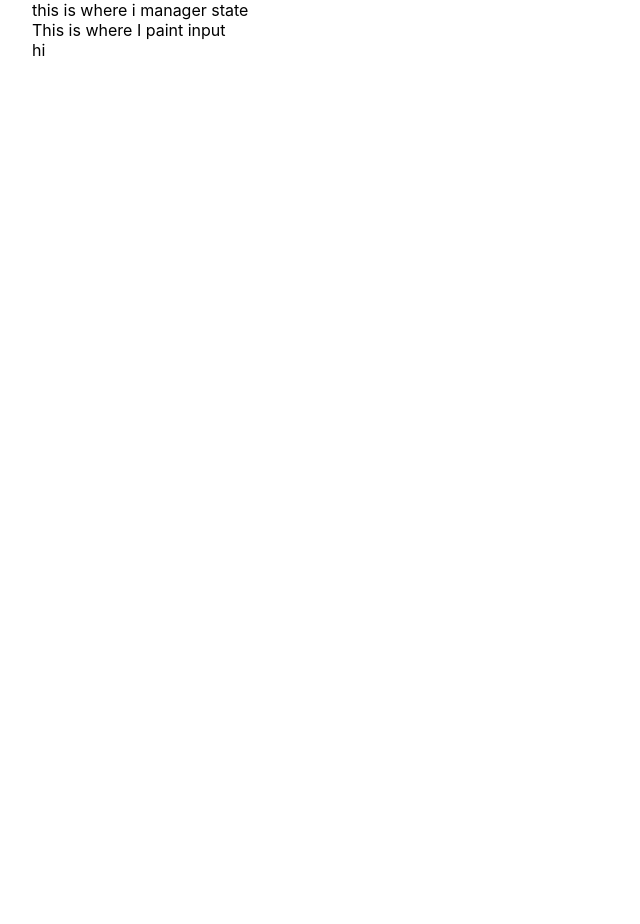
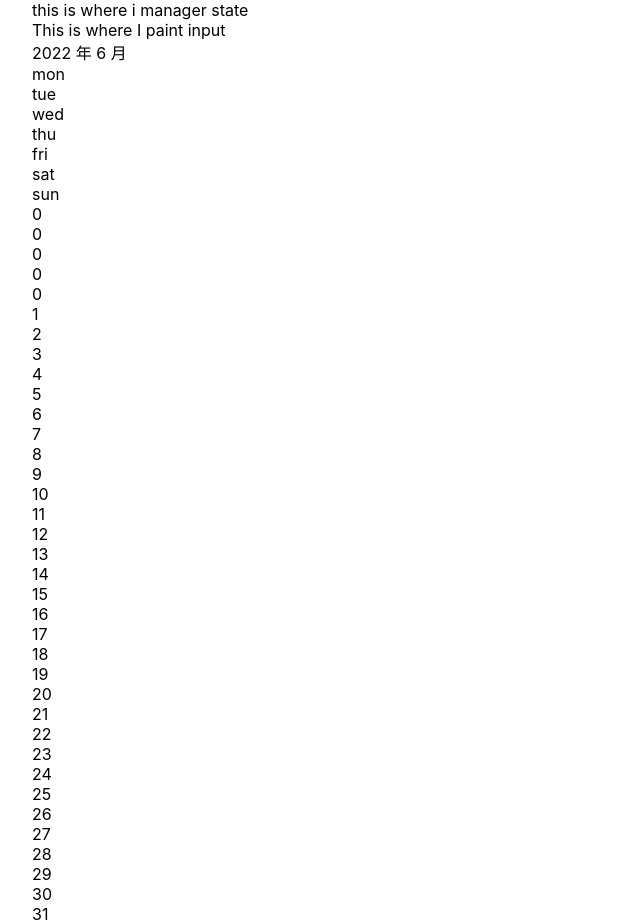
Before and after one commit to yu-tzi/react-styled-calender, a Next.js app: page / in a window 1280 px wide. Shown: the whole page, without its empty margins (0-640 px from the left). Before the commit the page ends 800 px from the top, so only its background shows below. Built offline with nearby package versions, Linux system fonts and the light colour scheme.

Commit message:
feat: mapping this month date options

```diff
--- a/pages/component/calender.tsx
+++ b/pages/component/calender.tsx
@@ -1,10 +1,48 @@
-const Calender = (defautTime: any, setDefaultTime: void) => {
-    // 當下的年份 月份
-    // 字串 from mon to sun
-    // 這個月的所有日期按照星期排列
-    console.log(defautTime);
+import dayjs from 'dayjs'
+import { useEffect } from 'react'
+
+// setting dayjs plugin
+var toObject = require('dayjs/plugin/toObject')
+dayjs.extend(toObject)
+
+
+const Calender = (props) => {
+    const { defautTime, setDefaultTime } = props
+    const { years, months, date } = defautTime || {}
+    const firstDay = dayjs().startOf('month').day()
+    const lastDate = dayjs().endOf('month').date()
+    const weekList = [ 'mon', 'tue', 'wed', 'thu', 'fri', 'sat', 'sun' ]
+    const monthDay = []
+    for(let i=1; i <= firstDay + lastDate; i++){
+        if(i <= firstDay){
+            monthDay.push(0);
+        }else{
+            monthDay.push(i - firstDay);
+        }
+    }
+
+    useEffect(()=>{
+        // @ts-ignore: Unreachable code error
+        const now = dayjs().toObject();
+        setDefaultTime(now)
+      },[])
+
     return(
-        <div>hi</div>
+        <>
+            <div>{`${years} 年 ${months} 月`}</div>
+            <div>
+                {weekList.map((day)=>{
+                    return(
+                        <div key={`day-key-${day}`}>{day}</div>
+                    )
+                })}
+                {monthDay.map((date, index)=>{
+                    return(
+                        <div key={`date-key-${index}`}>{date}</div>
+                    )
+                })}
+            </div>
+        </>
     )
 }
 export default Calender
--- a/pages/component/index.tsx
+++ b/pages/component/index.tsx
@@ -1,19 +1,10 @@
 import Calender from "./calender"
 import Input from "./input"
 import { useState, useEffect } from 'react'
-import dayjs from 'dayjs'
 
-// setting dayjs plugin
-var toObject = require('dayjs/plugin/toObject')
-dayjs.extend(toObject)
 
 const DatePicker = () => {
   const [defautTime, setDefaultTime] = useState(null);
-  useEffect(()=>{
-    // @ts-ignore: Unreachable code error
-    const now = dayjs().toObject();
-    setDefaultTime(now)
-  },[])
 
     return (
         <>
```
